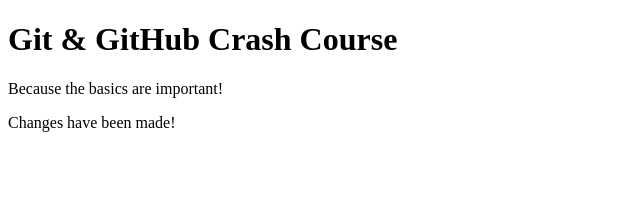
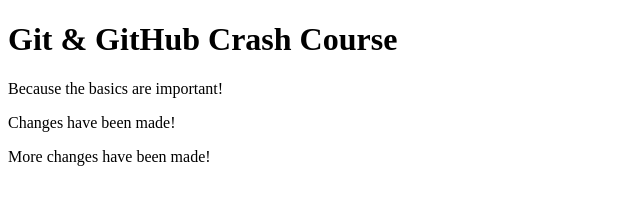
Before and after one commit to melvinelderhorst/github-course, a plain HTML site: page index.html in a window 1280 px wide. Shown: the whole page, without its empty margins (0-640 px from the left). Drawn offline with Linux system fonts and the light colour scheme.

Commit message:
More changes

```diff
--- a/index.html
+++ b/index.html
@@ -10,5 +10,6 @@
     <h1>Git & GitHub Crash Course</h1>
     <p>Because the basics are important!</p>
     <p>Changes have been made!</p>
+    <p>More changes have been made!</p>
   </body>
 </html>
```
